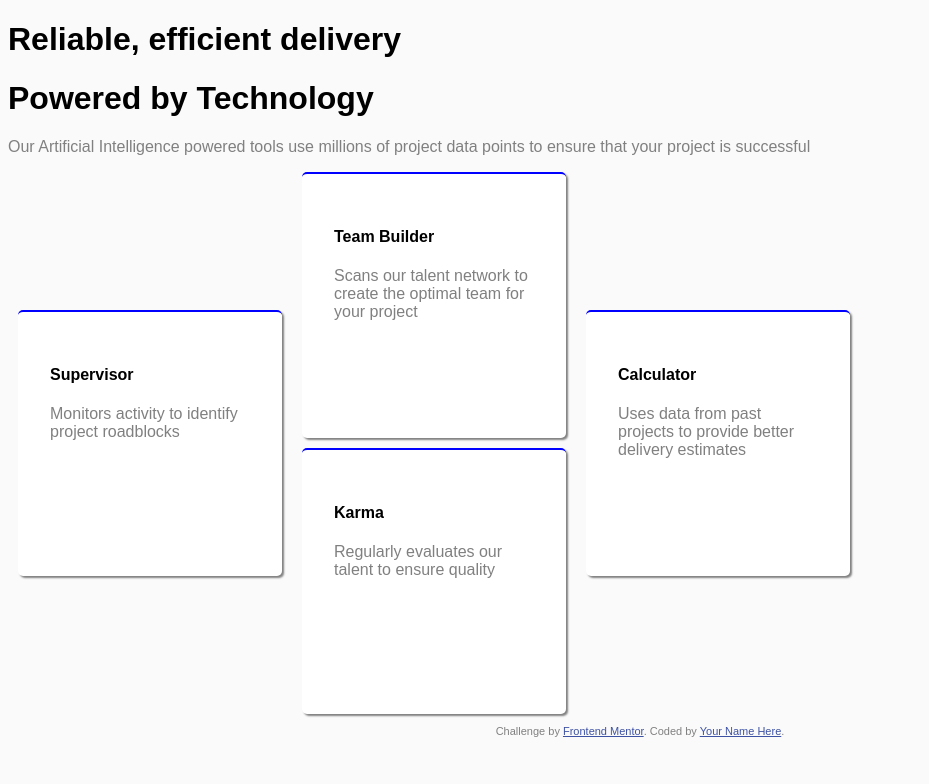
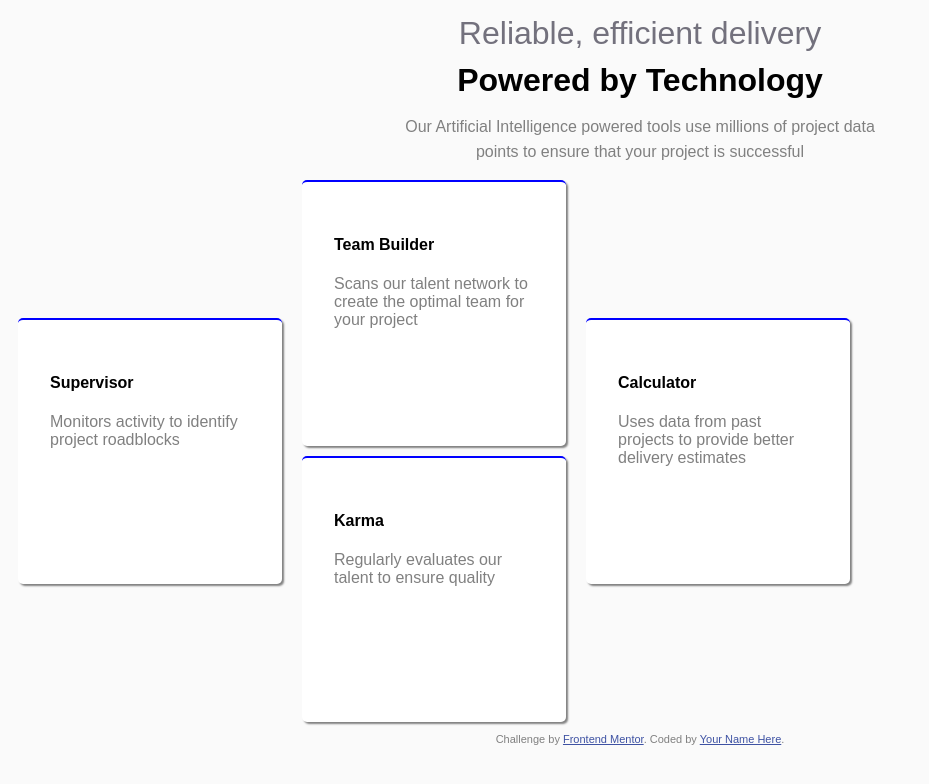
Before and after one commit to dougbostick/frontend1, a plain HTML site: page index.html in a window 1280 px wide. Shown: the whole page, without its empty margins (0-929 px from the left). Drawn offline with Linux system fonts and the light colour scheme.

Commit message:
second commit, added @mediacentered top of page

```diff
--- a/index.html
+++ b/index.html
@@ -69,10 +69,27 @@
   margin-bottom: 10px;
 }
 
+.top{
+text-align: center;
+line-height: 25px;
+}
+
+.firsth1 { /* i tried to use h1 > div but i couldnt get it to work */
+  color: rgb(115, 113, 125);
+  font-weight: 1;
+}
+@media (max-width: 600px){
+  .container{
+    flex-direction: column;
+    align-items: center;
+  }
+}
+
   </style>
 </head>
 <body>
-  <h1>
+  <div class='top'>
+  <h1 class='firsth1'>
     Reliable, efficient delivery
   </h1>
 
@@ -81,8 +98,11 @@
   </h1>
 
   <p>
-    Our Artificial Intelligence powered tools use millions of project data points to ensure that your project is successful
+    Our Artificial Intelligence powered tools use millions of project data
+  </br>
+    points to ensure that your project is successful
   </p>
+</div>
 <div class='container'>
   <div class='column'>
     <div class='section'>
```
